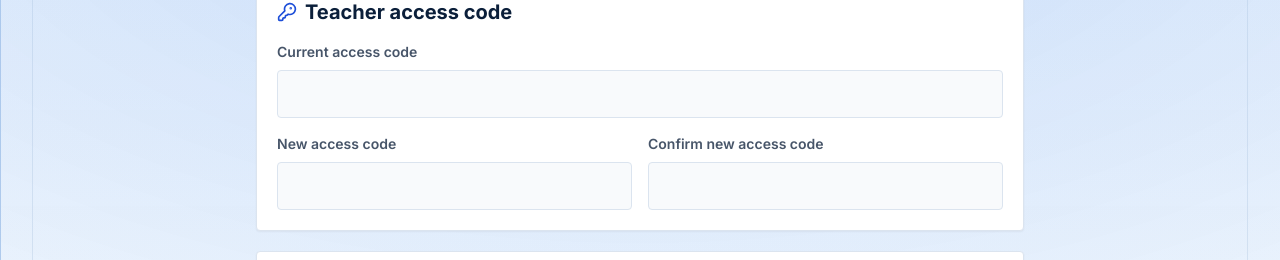
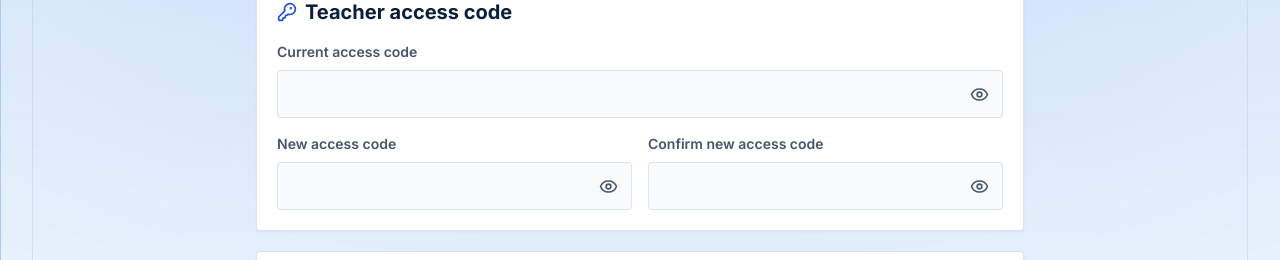
Before and after one commit to marcautomationops-oss/cba-attendance-tracker-system, a Next.js app: page /settings in a window 1280 px wide. Shown: the part 242-502 px from the top of the page. Built offline with nearby package versions, Linux system fonts and the light colour scheme; no server answers.

Commit message:
Add access code visibility toggles

```diff
--- a/components/LoginForm.tsx
+++ b/components/LoginForm.tsx
@@ -1,4 +1,5 @@
 import { KeyRound } from "lucide-react";
+import { PasswordInput } from "@/components/PasswordInput";
 
 export function LoginForm({ nextPath, error }: { nextPath: string; error?: string }) {
   return (
@@ -6,10 +7,10 @@ export function LoginForm({ nextPath, error }: { nextPath: string; error?: strin
       <input type="hidden" name="next" value={nextPath} />
       <label className="grid gap-2 text-sm font-semibold text-graphite">
         Teacher access code
-        <input
+        <PasswordInput
           name="accessCode"
-          type="password"
-          className="focus-ring rounded border border-line bg-paper px-4 py-3 text-base font-bold text-ink shadow-sm"
+          className="focus-ring min-h-12 rounded border border-line bg-paper px-4 py-3 text-base font-bold text-ink shadow-sm"
+          autoComplete="current-password"
           autoFocus
           required
         />
--- /dev/null
+++ b/components/PasswordInput.tsx
@@ -0,0 +1,28 @@
+"use client";
+
+import { Eye, EyeOff } from "lucide-react";
+import { useState, type InputHTMLAttributes } from "react";
+
+export function PasswordInput({ className = "", ...props }: Omit<InputHTMLAttributes<HTMLInputElement>, "type">) {
+  const [visible, setVisible] = useState(false);
+  const label = visible ? "Hide access code" : "Show access code";
+
+  return (
+    <span className="relative block min-w-0">
+      <input
+        {...props}
+        type={visible ? "text" : "password"}
+        className={`${className} w-full pr-12`}
+      />
+      <button
+        type="button"
+        onClick={() => setVisible((current) => !current)}
+        className="focus-ring absolute inset-y-0 right-0 inline-flex w-12 items-center justify-center text-graphite transition hover:text-ink"
+        aria-label={label}
+        title={label}
+      >
+        {visible ? <EyeOff size={19} /> : <Eye size={19} />}
+      </button>
+    </span>
+  );
+}
--- a/components/SettingsPanel.tsx
+++ b/components/SettingsPanel.tsx
@@ -3,6 +3,7 @@
 import { KeyRound, Loader2, Save } from "lucide-react";
 import { useEffect, useState, type FormEvent } from "react";
 import { SettingsPanelSkeleton } from "@/components/LoadingSkeletons";
+import { PasswordInput } from "@/components/PasswordInput";
 
 type Settings = {
   default_late_limit: number;
@@ -103,8 +104,7 @@ export function SettingsPanel() {
         <div className="grid gap-4 sm:grid-cols-2">
           <label className="grid gap-2 text-sm font-semibold text-graphite sm:col-span-2">
             Current access code
-            <input
-              type="password"
+            <PasswordInput
               autoComplete="current-password"
               value={currentAccessCode}
               onChange={(event) => setCurrentAccessCode(event.target.value)}
@@ -113,8 +113,7 @@ export function SettingsPanel() {
           </label>
           <label className="grid gap-2 text-sm font-semibold text-graphite">
             New access code
-            <input
-              type="password"
+            <PasswordInput
               minLength={8}
               maxLength={128}
               autoComplete="new-password"
@@ -125,8 +124,7 @@ export function SettingsPanel() {
           </label>
           <label className="grid gap-2 text-sm font-semibold text-graphite">
             Confirm new access code
-            <input
-              type="password"
+            <PasswordInput
               minLength={8}
               maxLength={128}
               autoComplete="new-password"
```
